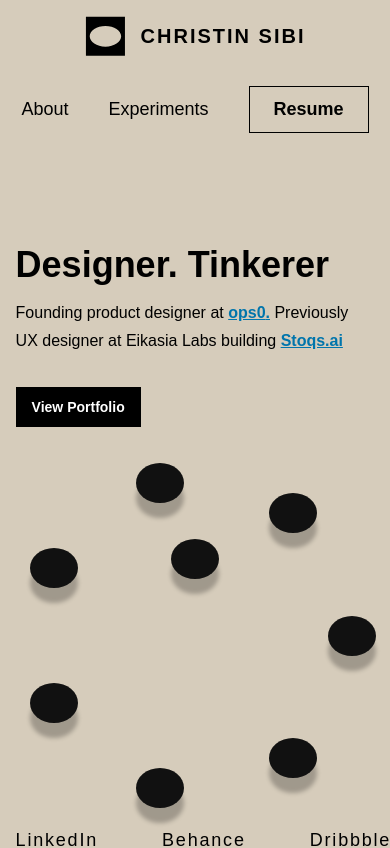
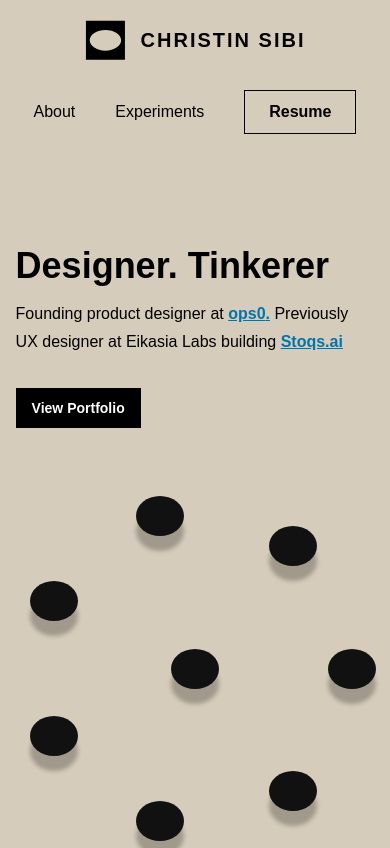
Before and after one commit to Christindsgn/portfolio, a React (Vite) app: page / in a window 390 px wide. Shown: the top 848 px of the page. Built offline with nearby package versions, Linux system fonts and the light colour scheme; a web font is replaced by a local one.

Commit message:
Update font sizes from 18px to 16px for better mobile readability and add footer gap

```diff
--- a/src/components/PortfolioPage.css
+++ b/src/components/PortfolioPage.css
@@ -61,7 +61,7 @@
 
 .nav-link {
   color: #000000;
-  font-size: 18px;
+  font-size: 16px;
   font-weight: 400;
   cursor: pointer;
   transition: all 0.3s ease;
@@ -78,7 +78,7 @@
   border: 1px solid #000000;
   background: transparent;
   padding: 12px 24px;
-  font-size: 18px;
+  font-size: 16px;
   font-weight: 600;
   color: #000000;
   cursor: pointer;
@@ -151,7 +151,7 @@
   color: #ffffff;
   border: none;
   padding: 12px 24px;
-  font-size: 18px;
+  font-size: 16px;
   font-weight: 700;
   cursor: pointer;
   width: auto;
@@ -235,7 +235,7 @@
 
 .footer-link {
   font-family: 'Mozilla Text', sans-serif;
-  font-size: 18px;
+  font-size: 16px;
   font-weight: 400;
   color: #000000;
   text-decoration: none;
@@ -395,7 +395,7 @@
   }
 
   .description {
-    font-size: 18px;
+    font-size: 16px;
   }
 
   .portfolio-button {
@@ -418,13 +418,13 @@
 
 @media (max-width: 480px) {
   .portfolio-container {
-    padding: 16px 4vw;
+    padding: 20px 4vw;
     min-height: 100vh;
     overflow-y: auto;
   }
 
   .main-content {
-    gap: 32px;
+    gap:64px;
     margin-bottom: 64px; /* Ensure 64px spacing before footer */
     padding: 64px 0; /* Add 64px padding top and bottom */
   }
@@ -443,11 +443,18 @@
   }
 
   .right-content {
-    height: 200px;
+    height: auto;
+    display: flex;
+    flex-direction: column;
+    align-items: center;
+    justify-content: center;
   }
 
   .footer-section { /* Ensure 64px spacing from main content */
     padding-top: 40px;
+  }
+  .footer-links-left{
+    gap: 24px;
   }
 }
 
```
